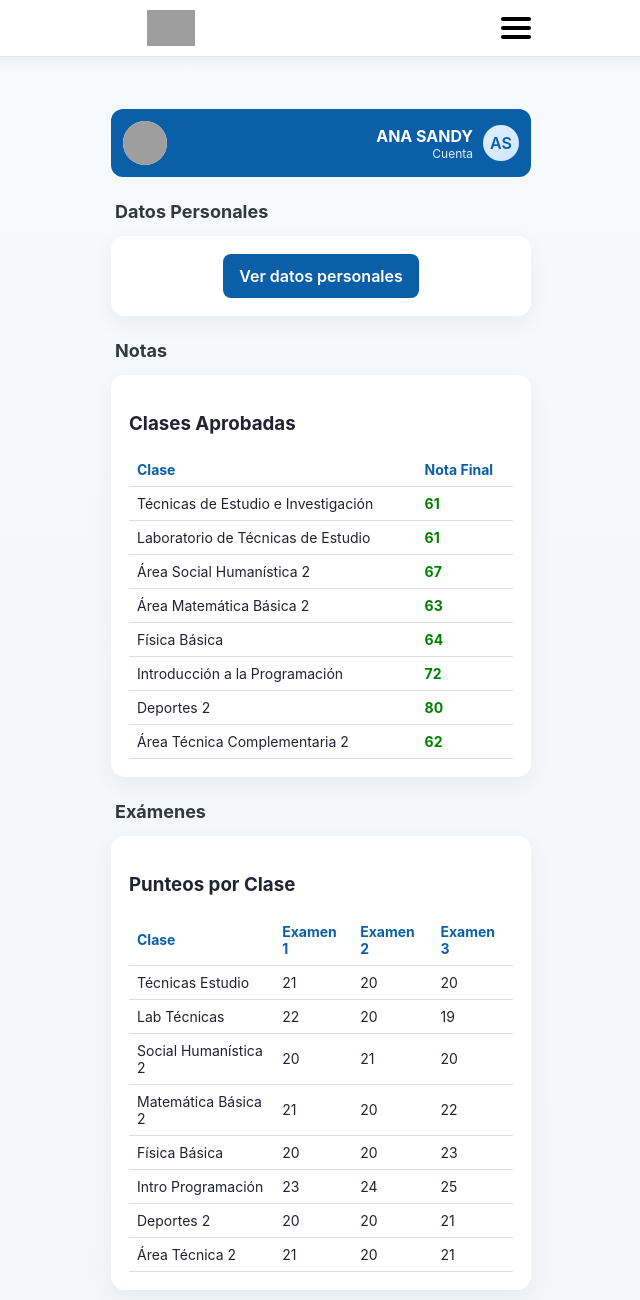
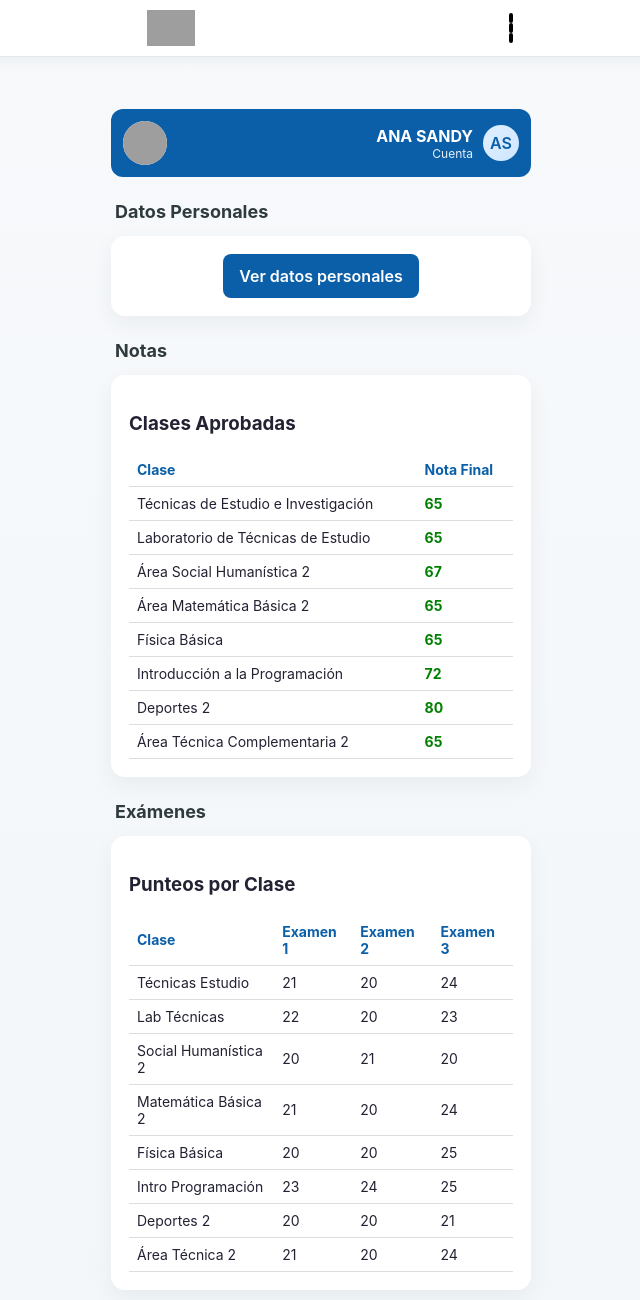
Before and after one commit to MrBlessuwu/marian-regalo, a plain HTML site: page index.html in a window 1280 px wide. Shown: the top 1300 px of the page, without its empty margins (319-959 px from the left). Drawn offline with Linux system fonts and the light colour scheme; grey boxes are pictures that could not be loaded.

Commit message:
Update grades and button dimensions in index.html

```diff
--- a/index.html
+++ b/index.html
@@ -42,10 +42,10 @@
       object-fit:contain;
     }
 
-    /* Botón menú hamburguesa */
+    /* Botón menú hamburguesa vertical */
     .menu-btn {
-      width:30px;
-      height:22px;
+      width:22px;
+      height:30px;
       display:flex;
       flex-direction:column;
       justify-content:space-between;
@@ -53,7 +53,8 @@
     }
     .menu-btn span {
       display:block;
-      height:4px;
+      width:4px;
+      height:100%;
       background:#000;
       border-radius:2px;
     }
@@ -173,14 +174,14 @@
       <h3>Clases Aprobadas</h3>
       <table>
         <tr><th>Clase</th><th>Nota Final</th></tr>
-        <tr><td>Técnicas de Estudio e Investigación</td><td class="aprobada">61</td></tr>
-        <tr><td>Laboratorio de Técnicas de Estudio</td><td class="aprobada">61</td></tr>
+        <tr><td>Técnicas de Estudio e Investigación</td><td class="aprobada">65</td></tr>
+        <tr><td>Laboratorio de Técnicas de Estudio</td><td class="aprobada">65</td></tr>
         <tr><td>Área Social Humanística 2</td><td class="aprobada">67</td></tr>
-        <tr><td>Área Matemática Básica 2</td><td class="aprobada">63</td></tr>
-        <tr><td>Física Básica</td><td class="aprobada">64</td></tr>
+        <tr><td>Área Matemática Básica 2</td><td class="aprobada">65</td></tr>
+        <tr><td>Física Básica</td><td class="aprobada">65</td></tr>
         <tr><td>Introducción a la Programación</td><td class="aprobada">72</td></tr>
         <tr><td>Deportes 2</td><td class="aprobada">80</td></tr>
-        <tr><td>Área Técnica Complementaria 2</td><td class="aprobada">62</td></tr>
+        <tr><td>Área Técnica Complementaria 2</td><td class="aprobada">65</td></tr>
       </table>
     </div>
 
@@ -189,14 +190,14 @@
       <h3>Punteos por Clase</h3>
       <table>
         <tr><th>Clase</th><th>Examen 1</th><th>Examen 2</th><th>Examen 3</th></tr>
-        <tr><td>Técnicas Estudio</td><td>21</td><td>20</td><td>20</td></tr>
-        <tr><td>Lab Técnicas</td><td>22</td><td>20</td><td>19</td></tr>
+        <tr><td>Técnicas Estudio</td><td>21</td><td>20</td><td>24</td></tr>
+        <tr><td>Lab Técnicas</td><td>22</td><td>20</td><td>23</td></tr>
         <tr><td>Social Humanística 2</td><td>20</td><td>21</td><td>20</td></tr>
-        <tr><td>Matemática Básica 2</td><td>21</td><td>20</td><td>22</td></tr>
-        <tr><td>Física Básica</td><td>20</td><td>20</td><td>23</td></tr>
+        <tr><td>Matemática Básica 2</td><td>21</td><td>20</td><td>24</td></tr>
+        <tr><td>Física Básica</td><td>20</td><td>20</td><td>25</td></tr>
         <tr><td>Intro Programación</td><td>23</td><td>24</td><td>25</td></tr>
         <tr><td>Deportes 2</td><td>20</td><td>20</td><td>21</td></tr>
-        <tr><td>Área Técnica 2</td><td>21</td><td>20</td><td>21</td></tr>
+        <tr><td>Área Técnica 2</td><td>21</td><td>20</td><td>24</td></tr>
       </table>
     </div>
 
```
